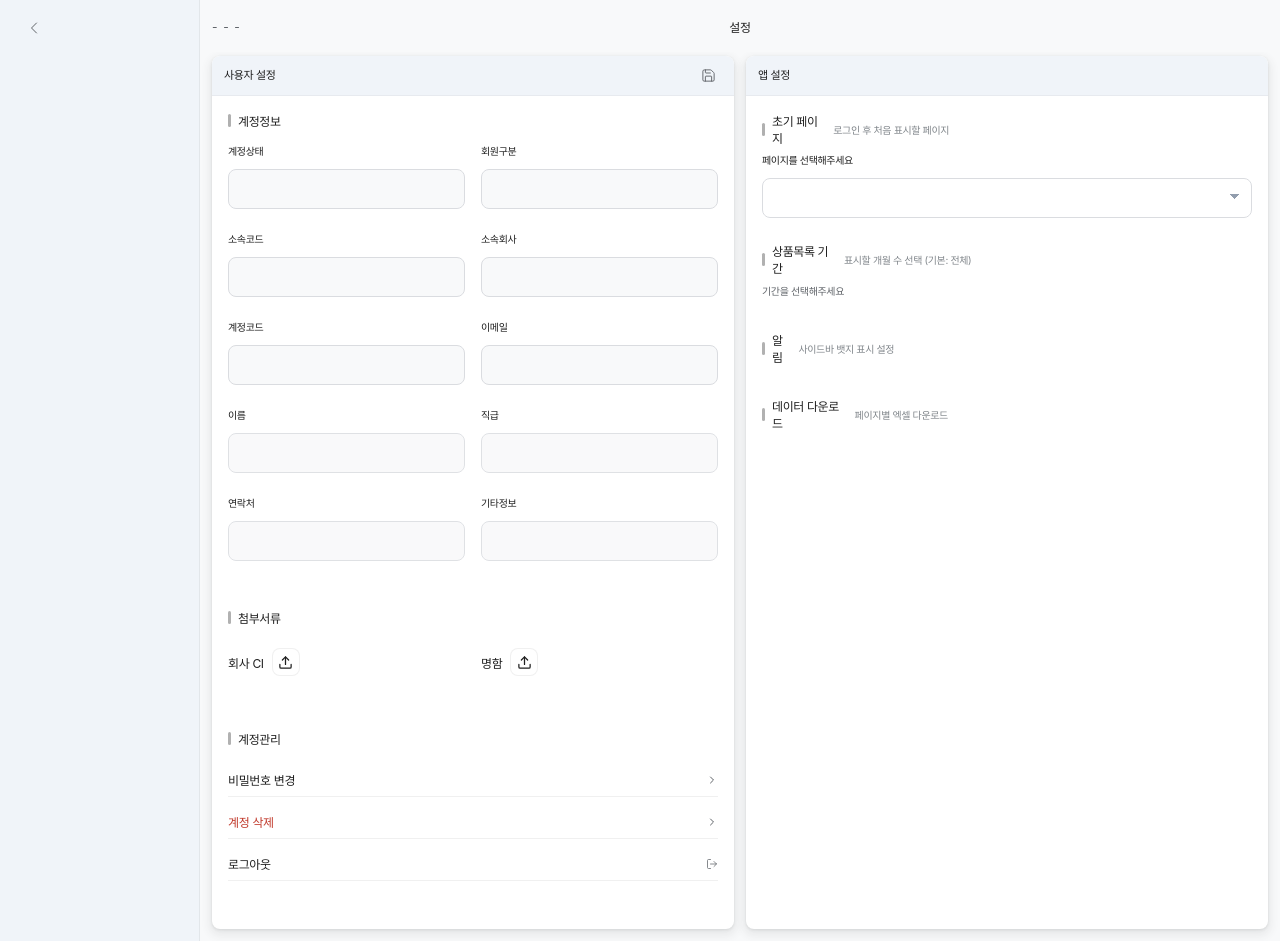
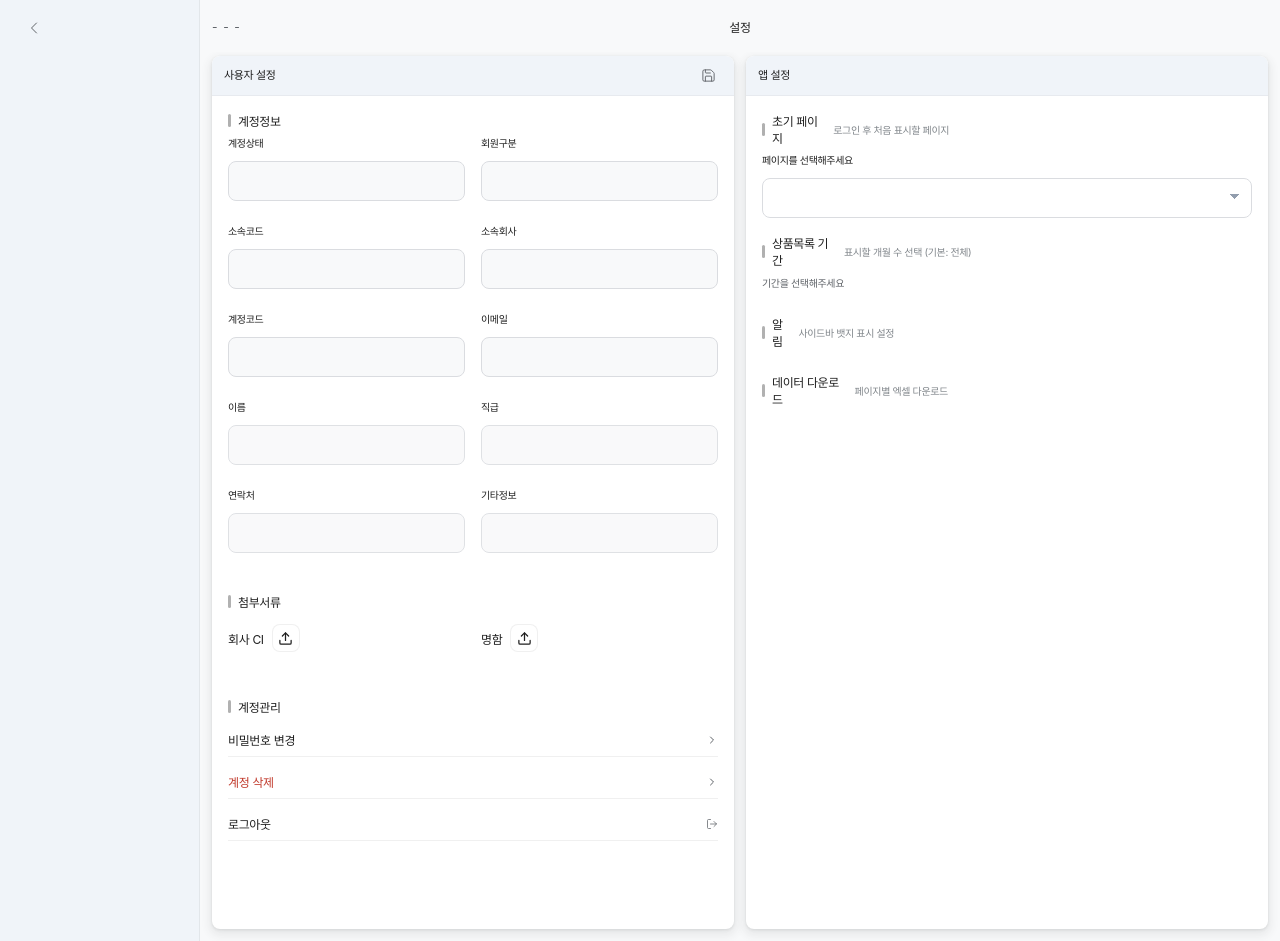
Before and after one commit to freepass-creator/freepasserp, a Flask app: page /settings in a window 1280 px wide. Run offline with Flask 3, Linux system fonts and the light colour scheme; lists and menus that the app fills with data are empty; some libraries are stand-ins or nearby versions; some web fonts are replaced.

Commit message:
fix: 설정 페이지 섹션 간격 통일
섹션 간 16px, 섹션 내 8px, 패딩 16px

Co-Authored-By: Claude Opus 4.6 (1M context) <noreply@anthropic.com>

```diff
--- a/static/css/pages_new/settings_new.css
+++ b/static/css/pages_new/settings_new.css
@@ -20,7 +20,11 @@
 .settings-right-panel-body {
   display: flex;
   flex-direction: column;
-  gap: var(--form-section-gap, 24px);
+  gap: 16px;
+  padding: var(--panel-body-pad, 16px);
+}
+.settings-left-panel-body .form-section {
+  gap: 8px;
 }
 
 .settings-section-block {
```
